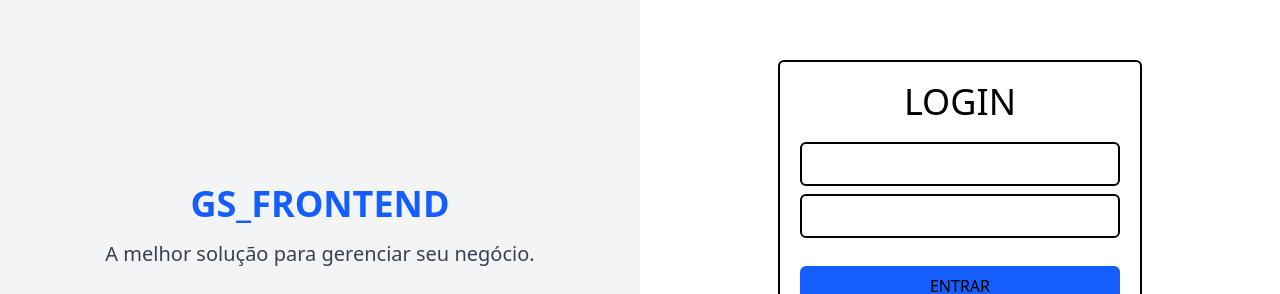
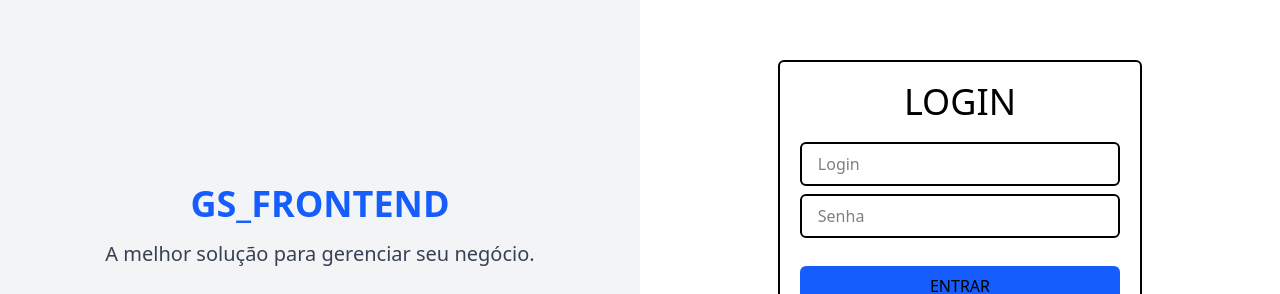
Before and after one commit to Eduardo-Locaspi/gs_levelup_frontend, a React (Vite) app: page / in a window 1280 px wide. Shown: the part 174-468 px from the top of the page. Built offline with nearby package versions, Linux system fonts and the light colour scheme.

Commit message:
feat: Adiciona lógica de manipulação de formulário e tipo LoginType

```diff
--- a/src/components/FormLogin/index.tsx
+++ b/src/components/FormLogin/index.tsx
@@ -1,18 +1,38 @@
-
+import { useState } from "react"
+import type { LoginType } from "../../types/LoginType"
 
 export default function FormLogin(){
 
-    const handleLogin = ()=>{
+    const [formValues,setFormValues] = useState<LoginType>({login:"",senha:""})
+
+
+    const handleChange = (e:React.ChangeEvent<HTMLInputElement>) => {
+        // De todos os campos do target, buscar apenas o name e o value
+        const {name, value} = e.target
+
+        // ...formvalues desconstroi o objeto em variaveis simples
+        setFormValues({...formValues, [name]: value})
+
+        // console.log("HANDLE CHANGE : "+name+","+value)
 
 
     }
 
+    const handleLogin = (e)=>{
+            e.preventDefault()
+
+            console.log("submit:" ,formValues)
+            }
+
+
+    console.log("FormValues: ",formValues)
     return(
         <form onSubmit={handleLogin} className="flex flex-col gap-2">
+
             {/* Campos de Login */}
-            <input type="text" className="border-2 rounded-md py-2 px-4"/>
+            <input type="text" name="login" placeholder="Login" onChange={handleChange} value={formValues.login} className="border-2 rounded-md py-2 px-4" required/>
 
-            <input type="password" className="border-2 rounded-md py-2 px-4"/>
+            <input type="password" name="senha" placeholder="Senha" onChange={handleChange} value={formValues.senha} className="border-2 rounded-md py-2 px-4" required/>
 
 
             <button type="submit" className="text-1xl my-5 bg-blue-600 p-2 rounded-md"> ENTRAR</button>
--- /dev/null
+++ b/src/types/LoginType.ts
@@ -0,0 +1,4 @@
+export  type LoginType =  {
+    login: string,
+    senha:string
+}
```
